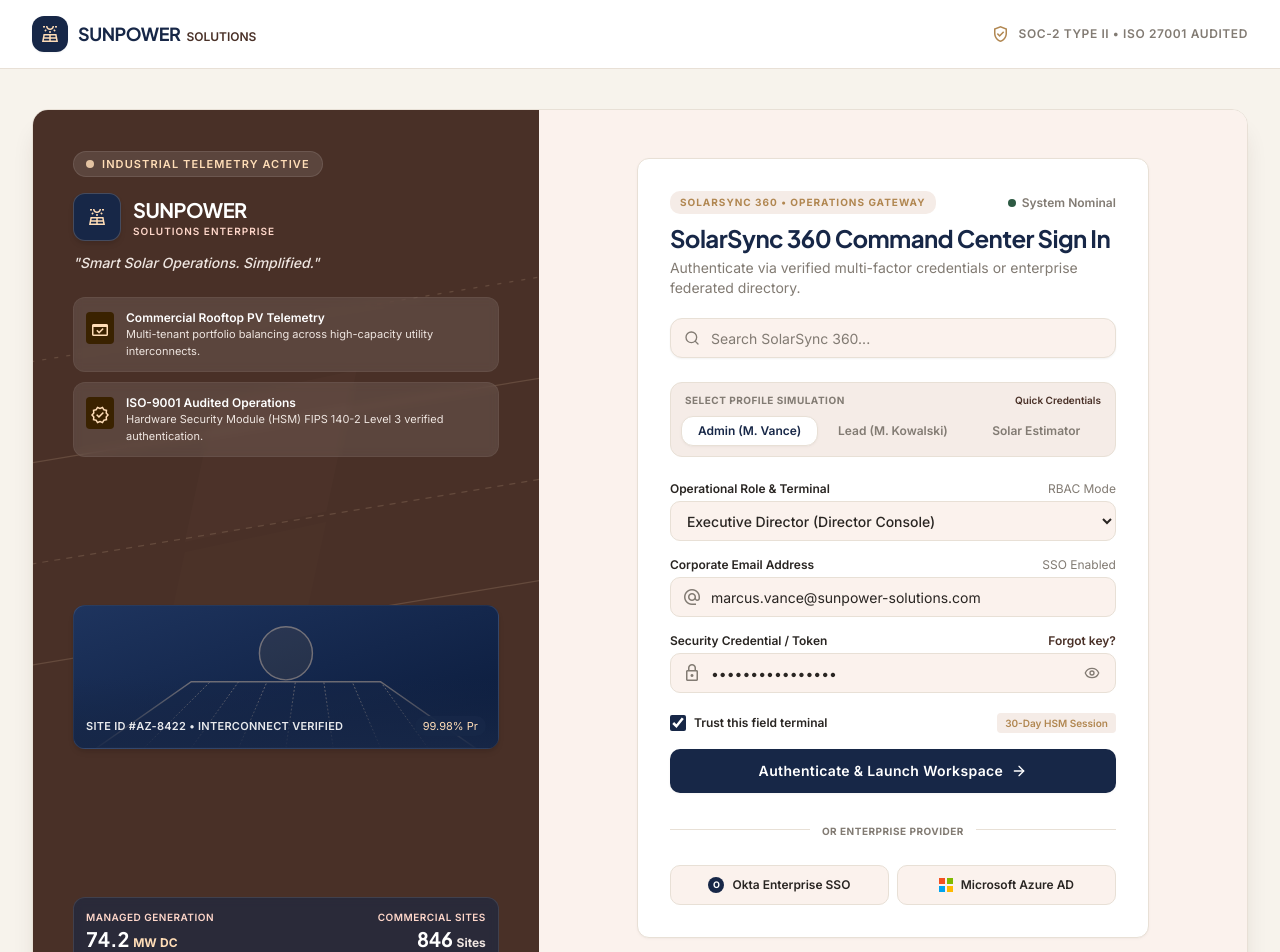
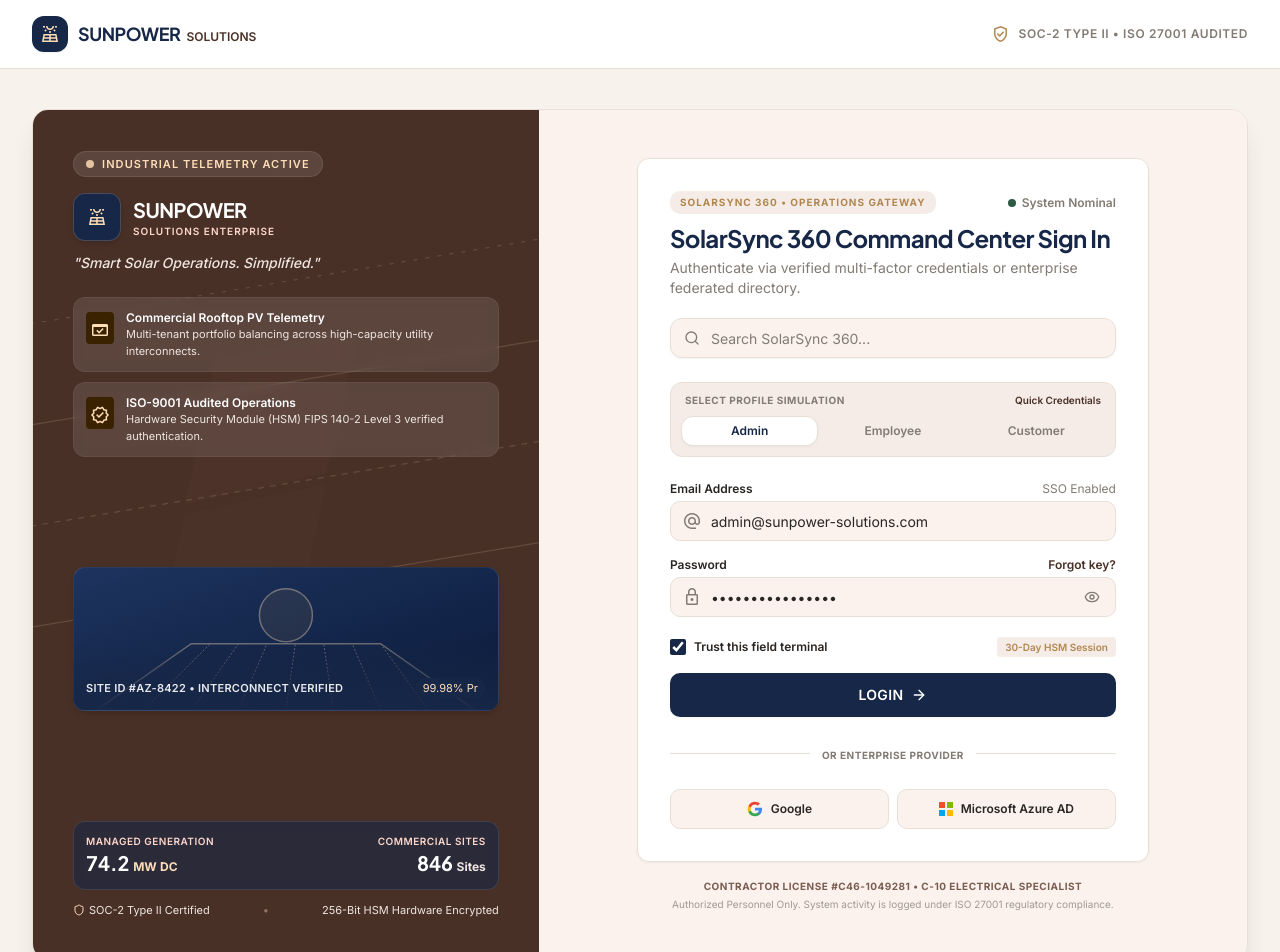
Before and after one commit to HARI-S-2006/SunPower-One, a React (Vite) app: page /login in a window 1280 px wide. Shown: the top 952 px of the page. Built offline with nearby package versions, Linux system fonts and the light colour scheme; no server answers.

Commit message:
feat(auth): update login profile options to Admin/Employee/Customer, add conditional role visibility, and update labels to Email Address/Password/LOGIN/Google

```diff
--- a/src/pages/public/LoginPage.tsx
+++ b/src/pages/public/LoginPage.tsx
@@ -4,30 +4,34 @@
 import { cn } from '@/lib/utils'
 
 interface DemoCredential {
+  id: 'admin' | 'employee' | 'customer'
   email: string
   roleName: string
-  roleCategory: 'director' | 'lead' | 'estimator' | 'technician' | 'customer'
+  roleCategory: 'director' | 'employee' | 'customer'
   redirectUrl: string
 }
 
 const demoCredentials: DemoCredential[] = [
   {
-    email: 'marcus.vance@sunpower-solutions.com',
-    roleName: 'Admin (M. Vance)',
+    id: 'admin',
+    email: 'admin@sunpower-solutions.com',
+    roleName: 'Admin',
     roleCategory: 'director',
     redirectUrl: '/app/dashboard',
   },
   {
-    email: 'm.kowalski@field.sunpower-solutions.com',
-    roleName: 'Lead (M. Kowalski)',
-    roleCategory: 'lead',
-    redirectUrl: '/technician',
+    id: 'employee',
+    email: 'sales@demo.com',
+    roleName: 'Employee',
+    roleCategory: 'employee',
+    redirectUrl: '/app/crm/leads',
   },
   {
-    email: 'elena.rostova@solar.sunpower-solutions.com',
-    roleName: 'Solar Estimator',
-    roleCategory: 'estimator',
-    redirectUrl: '/app/quotations',
+    id: 'customer',
+    email: 'customer@demo.com',
+    roleName: 'Customer',
+    roleCategory: 'customer',
+    redirectUrl: '/portal/dashboard',
   },
 ]
 
@@ -44,8 +48,9 @@
 
 export function LoginPage() {
   const navigate = useNavigate()
+  const [selectedProfile, setSelectedProfile] = useState<'admin' | 'employee' | 'customer'>('admin')
   const [selectedCred, setSelectedCred] = useState<DemoCredential>(demoCredentials[0])
-  const [selectedRole, setSelectedRole] = useState('director')
+  const [selectedRole, setSelectedRole] = useState('sales')
   const [email, setEmail] = useState(demoCredentials[0].email)
   const [password, setPassword] = useState('••••••••••••••••')
   const [showPassword, setShowPassword] = useState(false)
@@ -55,9 +60,20 @@
   const [searchQuery, setSearchQuery] = useState('')
 
   const handleSelectDemo = (cred: DemoCredential) => {
+    setSelectedProfile(cred.id)
     setSelectedCred(cred)
+    setPassword('••••••••••••••••')
+    if (cred.id === 'admin') {
       setEmail(cred.email)
-    setPassword('••••••••••••••••')
+      setSelectedRole('director')
+    } else if (cred.id === 'customer') {
+      setEmail(cred.email)
+      setSelectedRole('customer')
+    } else if (cred.id === 'employee') {
+      const activeRole = selectedRole === 'customer' || selectedRole === 'technician' ? 'sales' : selectedRole
+      setSelectedRole(activeRole)
+      setEmail(roleRedirectMap[activeRole]?.email || cred.email)
+    }
   }
 
   const handleRoleChange = (role: string) => {
@@ -74,7 +90,15 @@
     setAuthState('verifying')
     setStatusMessage('Authentication successful! Launching workspace...')
 
-    const destination = roleRedirectMap[selectedRole]?.url || selectedCred.redirectUrl || '/app/dashboard'
+    let destination = '/app/dashboard'
+    if (selectedProfile === 'customer' || email.toLowerCase().includes('customer')) {
+      destination = '/portal/dashboard'
+    } else if (selectedProfile === 'admin') {
+      destination = '/app/dashboard'
+    } else {
+      destination = roleRedirectMap[selectedRole]?.url || '/app/dashboard'
+    }
+
     setTimeout(() => {
       setAuthState('success')
       navigate(destination)
@@ -290,10 +314,10 @@
                   </div>
                   <div className="grid grid-cols-3 gap-1.5">
                     {demoCredentials.map((cred) => {
-                      const isSelected = selectedCred.email === cred.email
+                      const isSelected = selectedProfile === cred.id
                       return (
                         <button
-                          key={cred.email}
+                          key={cred.id}
                           type="button"
                           onClick={() => handleSelectDemo(cred)}
                           className={cn(
@@ -312,7 +336,8 @@
 
                 {/* Form */}
                 <form onSubmit={handleSubmit} className="space-y-4">
-                  {/* Role / Workspace Selection */}
+                  {/* Role / Workspace Selection - Displayed only for Employee profile */}
+                  {selectedProfile === 'employee' && (
                     <div className="space-y-1">
                       <div className="flex justify-between items-center text-xs">
                         <label className="font-semibold text-[#292522]" htmlFor="role-select">
@@ -331,18 +356,17 @@
                         <option value="sales">Sales Executive (CRM & Quotations)</option>
                         <option value="survey">Site Survey Engineer (Rooftop Feasibility)</option>
                         <option value="warehouse">Warehouse Manager (Inventory & Dispatch)</option>
-                      <option value="technician">Field Technician (Mobile Checklist)</option>
                         <option value="finance">Finance Controller (Invoicing & P&L)</option>
                         <option value="support">Service Desk Support (Warranty & RMA)</option>
-                      <option value="customer">Solar Customer (Self-Service Portal)</option>
                       </select>
                     </div>
+                  )}
 
-                  {/* Corporate Email */}
+                  {/* Email Address */}
                   <div className="space-y-1">
                     <div className="flex justify-between items-center text-xs">
                       <label className="font-semibold text-[#292522]" htmlFor="email">
-                        Corporate Email Address
+                        Email Address
                       </label>
                       <span className="text-[#827B73]">SSO Enabled</span>
                     </div>
@@ -361,11 +385,11 @@
                     </div>
                   </div>
 
-                  {/* Password / Passphrase */}
+                  {/* Password */}
                   <div className="space-y-1">
                     <div className="flex justify-between items-center text-xs">
                       <label className="font-semibold text-[#292522]" htmlFor="password">
-                        Security Credential / Token
+                        Password
                       </label>
                       <button type="button" className="text-[#493027] hover:underline font-semibold">
                         Forgot key?
@@ -418,7 +442,7 @@
                   >
                     {authState === 'idle' ? (
                       <>
-                        <span>Authenticate & Launch Workspace</span>
+                        <span>LOGIN</span>
                         <ArrowRight className="h-4 w-4 group-hover:translate-x-1 transition-transform" />
                       </>
                     ) : (
@@ -452,13 +476,28 @@
                 <div className="grid grid-cols-1 sm:grid-cols-2 gap-2">
                   <button
                     type="button"
-                    onClick={() => handleSSO('Okta')}
+                    onClick={() => handleSSO('Google')}
                     className="h-10 px-3 rounded-[10px] bg-[#FBF2ED] hover:bg-[#F5ECE7] text-xs font-semibold text-[#292522] flex items-center justify-center gap-2 border border-[#E8E0D6] transition-all"
                   >
-                    <span className="w-4 h-4 rounded-full bg-[#172747] flex items-center justify-center text-white font-bold text-[9px]">
-                      O
-                    </span>
-                    <span>Okta Enterprise SSO</span>
+                    <svg className="w-4 h-4 shrink-0" viewBox="0 0 24 24">
+                      <path
+                        fill="#4285F4"
+                        d="M22.56 12.25c0-.78-.07-1.53-.2-2.25H12v4.26h5.92c-.26 1.37-1.04 2.53-2.21 3.31v2.77h3.57c2.08-1.92 3.28-4.74 3.28-8.09z"
+                      />
+                      <path
+                        fill="#34A853"
+                        d="M12 23c2.97 0 5.46-.98 7.28-2.66l-3.57-2.77c-.98.66-2.23 1.06-3.71 1.06-2.86 0-5.29-1.93-6.16-4.53H2.18v2.84C3.99 20.53 7.7 23 12 23z"
+                      />
+                      <path
+                        fill="#FBBC05"
+                        d="M5.84 14.09c-.22-.66-.35-1.36-.35-2.09s.13-1.43.35-2.09V7.06H2.18C1.43 8.55 1 10.22 1 12s.43 3.45 1.18 4.94l2.85-2.22.81-.63z"
+                      />
+                      <path
+                        fill="#EA4335"
+                        d="M12 5.38c1.62 0 3.06.56 4.21 1.64l3.15-3.15C17.45 2.09 14.97 1 12 1 7.7 1 3.99 3.47 2.18 7.06l3.66 2.84c.87-2.6 3.3-4.52 6.16-4.52z"
+                      />
+                    </svg>
+                    <span>Google</span>
                   </button>
 
                   <button
```
Also changed, not shown: scripts/capture-login-updates.js (added, +57 -0 lines), scripts/capture-searchbar-screenshots.js (line endings or trailing spaces), 6 other files (tests, documents, lock files or other folders). Lines whose indentation alone changed are shown as unchanged.
